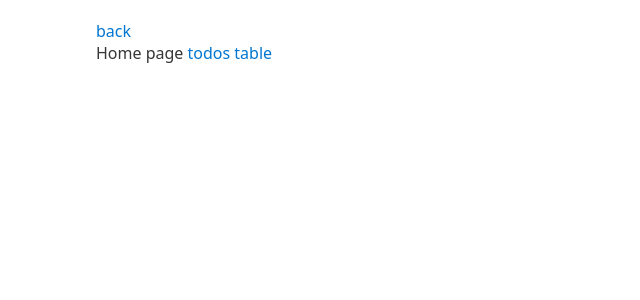
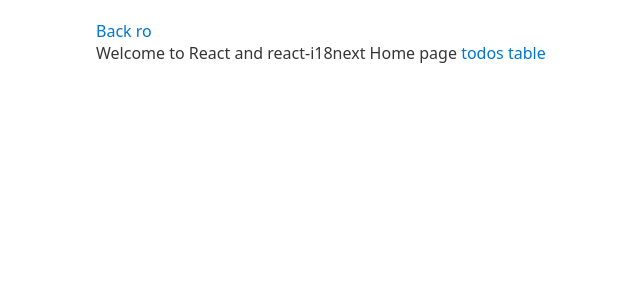
Before and after one commit to endv-bogdanb/todos, a React (Vite) app in the folder apps/ui/: page / in a window 1280 px wide. Shown: the top 300 px of the page, without its empty margins (144-784 px from the left). Built offline with nearby package versions, Linux system fonts and the light colour scheme; what @sinclair/typebox would draw is missing.

Commit message:
feat: add translations (#13)

```diff
--- a/apps/ui/package.json
+++ b/apps/ui/package.json
@@ -15,9 +15,11 @@
     "@sinclair/typebox": "0.32.32",
     "@tanstack/react-query": "5.45.0",
     "@tanstack/react-table": "8.17.3",
+    "i18next": "23.11.5",
     "react": "18.3.1",
     "react-dom": "18.3.1",
     "react-hook-form": "7.51.5",
+    "react-i18next": "14.1.2",
     "react-router-dom": "6.23.1"
   },
   "devDependencies": {
--- a/apps/ui/src/App.tsx
+++ b/apps/ui/src/App.tsx
@@ -1,3 +1,4 @@
+import "./translations";
 import { type FC, StrictMode } from "react";
 import { RouterProvider } from "react-router-dom";
 import {
--- a/apps/ui/src/pages/Nav.layout.tsx
+++ b/apps/ui/src/pages/Nav.layout.tsx
@@ -1,8 +1,10 @@
 import { type FC } from "react";
+import { useTranslation } from "react-i18next";
 import { Link, Outlet, useNavigate } from "react-router-dom";
 
 export const NavLayout: FC = () => {
   const navigate = useNavigate();
+  const { t, i18n } = useTranslation();
 
   return (
     <>
@@ -15,7 +17,21 @@ export const NavLayout: FC = () => {
             navigate(-1);
           }}
         >
-          back
+          {t("back")}
+        </Link>
+        &nbsp;
+        <Link
+          to=""
+          onClick={(event) => {
+            event.preventDefault();
+            if (i18n.language === "ro") {
+              void i18n.changeLanguage("en");
+            } else {
+              void i18n.changeLanguage("ro");
+            }
+          }}
+        >
+          {i18n.language === "ro" ? "en" : "ro"}
         </Link>
       </nav>
       <Outlet />
--- a/apps/ui/src/pages/home/Home.page.tsx
+++ b/apps/ui/src/pages/home/Home.page.tsx
@@ -1,10 +1,13 @@
 import { type FC } from "react";
+import { useTranslation } from "react-i18next";
 import { Link } from "react-router-dom";
 
 export const Home: FC = () => {
+  const { t } = useTranslation();
   return (
     <>
-      Home page <Link to="/todos">todos table</Link>
+      {t("Welcome to React")} Home page{" "}
+      <Link to="/todos">{t("todosTable")}</Link>
     </>
   );
 };
--- a/apps/ui/src/pages/todos/Todos.page.tsx
+++ b/apps/ui/src/pages/todos/Todos.page.tsx
@@ -1,4 +1,5 @@
 import { type FC } from "react";
+import { useTranslation } from "react-i18next";
 import { useNavigate } from "react-router-dom";
 import { useQuery } from "@tanstack/react-query";
 import { queryTodos } from "@/http";
@@ -6,6 +7,7 @@ import { TodosTable } from "./components";
 
 export const TodosPage: FC = () => {
   const navigate = useNavigate();
+  const { t } = useTranslation();
   const { data = [], isLoading } = useQuery({
     queryFn: queryTodos,
     queryKey: queryTodos.queryKey,
@@ -23,7 +25,7 @@ export const TodosPage: FC = () => {
             navigate("create");
           }}
         >
-          + create
+          {t("create")}
         </button>
       </div>
       <TodosTable todos={data} />
--- a/apps/ui/src/pages/todos/components/Todos.table.tsx
+++ b/apps/ui/src/pages/todos/components/Todos.table.tsx
@@ -1,4 +1,5 @@
 import { type FC } from "react";
+import { useTranslation } from "react-i18next";
 import { Link } from "react-router-dom";
 import {
   createColumnHelper,
@@ -17,8 +18,13 @@ const columns = [
     cell: (props) => (
       <Link to={`${props.row.original.id}`}>{props.renderValue()}</Link>
     ),
+    // eslint-disable-next-line @typescript-eslint/no-unsafe-return
+    header: (props) => props.table.options.meta?.t("todosTableTitle"),
   }),
-  columnHelper.accessor("description", {}),
+  columnHelper.accessor("description", {
+    // eslint-disable-next-line @typescript-eslint/no-unsafe-return
+    header: (props) => props.table.options.meta?.t("todosTableDescription"),
+  }),
 ];
 
 export interface TodosTableProps {
@@ -26,10 +32,13 @@ export interface TodosTableProps {
 }
 
 export const TodosTable: FC<TodosTableProps> = ({ todos: data }) => {
+  const { t } = useTranslation();
+
   const table = useReactTable({
     columns,
     data,
     getCoreRowModel: getCoreRowModel(),
+    meta: { t },
   });
 
   return (
@@ -46,7 +55,7 @@ export const TodosTable: FC<TodosTableProps> = ({ todos: data }) => {
                   )}
                 </th>
               ))}
-              <th>Actions</th>
+              <th>{t("actions")}</th>
             </tr>
           ))}
         </thead>
@@ -59,7 +68,7 @@ export const TodosTable: FC<TodosTableProps> = ({ todos: data }) => {
                 </td>
               ))}
               <td>
-                <Link to={`edit/${row.original.id}`}>Edit</Link>
+                <Link to={`edit/${row.original.id}`}>{t("edit")}</Link>
               </td>
             </tr>
           ))}
--- /dev/null
+++ b/apps/ui/src/translations/i18n.ts
@@ -0,0 +1,26 @@
+import { initReactI18next } from "react-i18next";
+import { type RowData } from "@tanstack/react-table";
+import i18n, { type TFunction } from "i18next";
+import { resources } from "./resources";
+
+declare module "i18next" {
+  interface CustomTypeOptions {
+    resources: (typeof resources)["en"];
+  }
+}
+
+declare module "@tanstack/table-core" {
+  // eslint-disable-next-line @typescript-eslint/no-unused-vars
+  interface TableMeta<TData extends RowData> {
+    t: TFunction;
+  }
+}
+
+void i18n.use(initReactI18next).init({
+  debug: import.meta.env.DEV,
+  interpolation: { escapeValue: false },
+  lng: "en",
+  resources: resources as unknown as (typeof resources)["en"],
+});
+
+export default i18n;
--- /dev/null
+++ b/apps/ui/src/translations/index.ts
@@ -0,0 +1 @@
+export * from "./i18n";
--- /dev/null
+++ b/apps/ui/src/translations/resources/en.resource.ts
@@ -0,0 +1,12 @@
+export const en = {
+  translation: {
+    actions: "Actions",
+    back: "Back",
+    create: "+ create",
+    edit: "Edit",
+    todosTable: "todos table",
+    todosTableDescription: "Description",
+    todosTableTitle: "Title",
+    "Welcome to React": "Welcome to React and react-i18next",
+  },
+} as const;
--- /dev/null
+++ b/apps/ui/src/translations/resources/index.ts
@@ -0,0 +1,4 @@
+import { en } from "./en.resource";
+import { ro } from "./ro.resource";
+
+export const resources = { en, ro };
--- /dev/null
+++ b/apps/ui/src/translations/resources/ro.resource.ts
@@ -0,0 +1,14 @@
+import { type Resource } from "./resources.types";
+
+export const ro: Resource = {
+  translation: {
+    actions: "Acțiuni",
+    back: "Înapoi",
+    create: "+ adăuga",
+    edit: "Editează",
+    todosTable: "tabel todos",
+    todosTableDescription: "Descriere",
+    todosTableTitle: "Titlu",
+    "Welcome to React": "Bun venit la React și react-i18next",
+  },
+} as const;
```
Also changed, not shown: apps/ui/src/translations/resources/resources.types.ts (added, +7 -0 lines), 2 other files (tests, documents, lock files or other folders).
